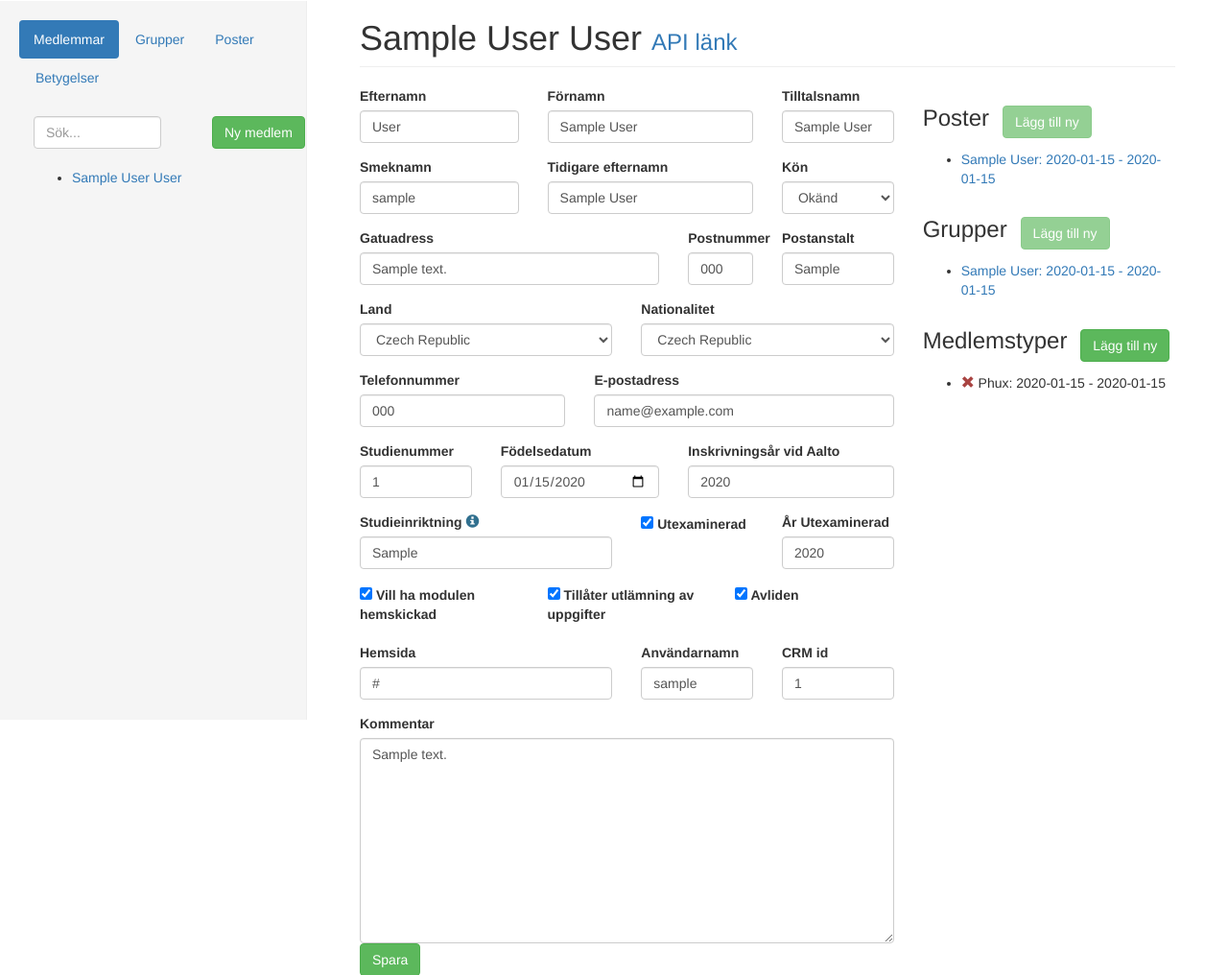
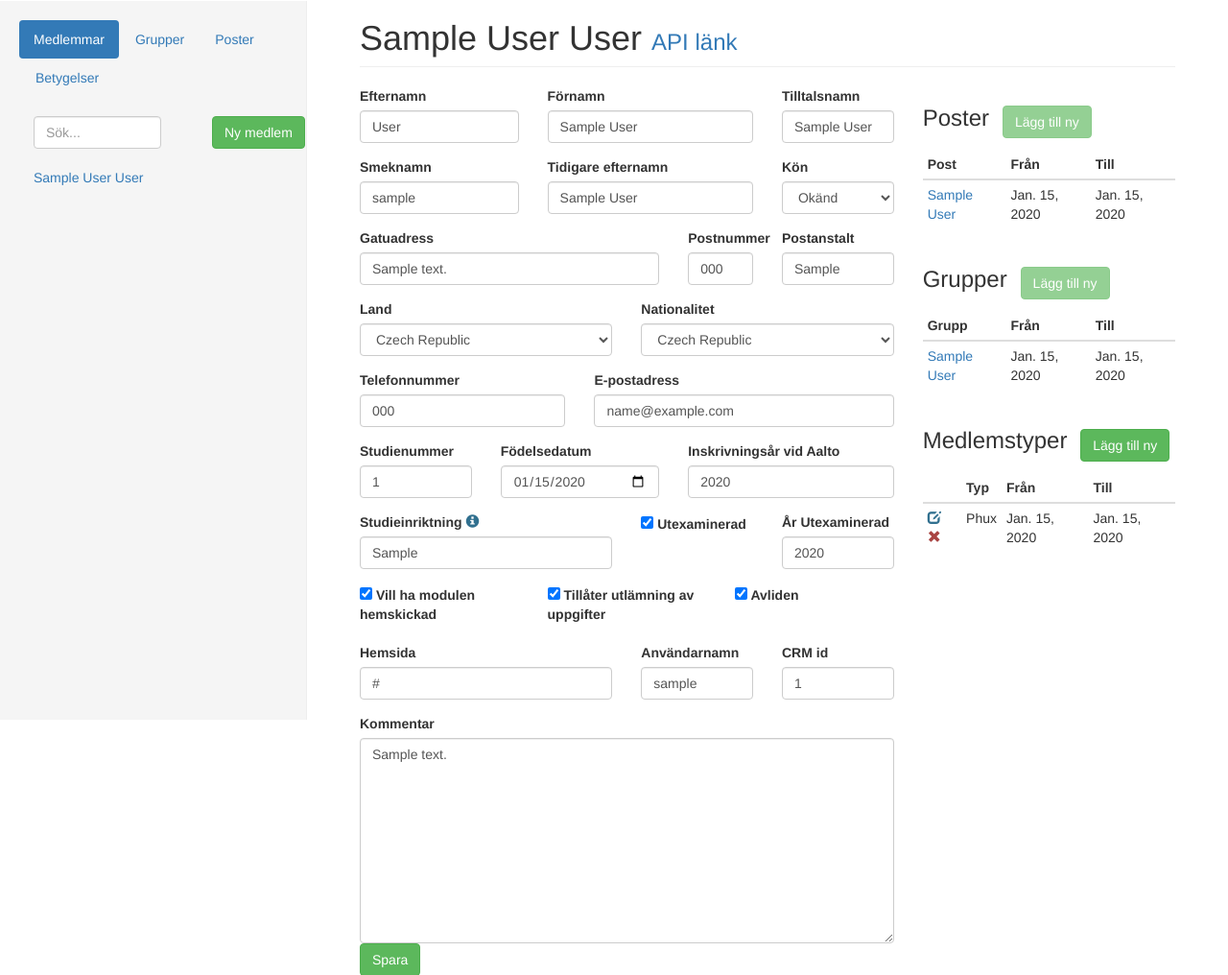
Before and after one commit to olegstikhin/teknologr.io, a Django app: page /members/1/ in a window 1280 px wide. Shown: the part 50-1066 px from the top of the page at 96% size. Run offline with Django 3.2, Linux system fonts and the light colour scheme; tables that the repository leaves empty hold one stand-in row (values such as "Sample post"); some libraries are stand-ins or nearby versions.

Commit message:
Style fixes

```diff
--- a/teknologr/members/templates/decoration.html
+++ b/teknologr/members/templates/decoration.html
@@ -18,7 +18,7 @@
 </h1>
 
 {% include "modals/decoration.html" with modalname="decorationModal" title="Editera Betygelse" decorationform=decorationform decoration=decoration only %}
-
+</div>
 <div class="container-fluid">
 
   <ul class="list-inline">
@@ -49,7 +49,6 @@
   </tbody>
 </table>
 </div>
-</div>
 {% endblock %}
 
 {% block scripts %}
--- a/teknologr/members/templates/functionary.html
+++ b/teknologr/members/templates/functionary.html
@@ -18,6 +18,7 @@
 </h1>
 
 {% include "modals/functionarytype.html" with modalname="functionaryTypeModal" title="Editera Funktionär" functionaryTypeForm=functionaryTypeForm functionaryType=functionaryType only %}
+</div>
 
 <div class="container-fluid">
   <ul class="list-inline">
@@ -50,7 +51,6 @@
     </tbody>
   </table>
 </div>
-</div>
 {% endblock %}
 
 {% block scripts %}
--- a/teknologr/members/templates/member.html
+++ b/teknologr/members/templates/member.html
@@ -195,24 +195,46 @@
         <button disabled class="btn btn-success" data-toggle="modal" data-target="#">Lägg till ny</button>
       </li>
     </ul>
-    <ul>
+    <table class="table table-condensed">
+    <thead><tr>
+    	<th>Post</th>
+    	<th>Från</th>
+    	<th>Till</th>
+    </tr></thead>
     {% for functionary in functionaries %}
-    <li><a href="/functionaries/{{functionary.id}}/">{{functionary.str_type}}</a></li>
+    <tr>
+    	<td><a href="/functionaries/{{functionary.id}}/">{{functionary.functionarytype.name}}</a></td>
+    	<td>{{functionary.begin_date}}</td>
+    	<td>{{functionary.end_date}}</td>
+    </tr>
     {% endfor %}
-    </ul>
+    </table>
     <ul class="list-inline">
       <li><h3>Grupper</h3></li>
       <li>
         <button disabled class="btn btn-success" data-toggle="modal" data-target="#">Lägg till ny</button>
       </li>
     </ul>
-    <ul>
+    <table class="table table-condensed">
+    <thead><tr>
+    <th>Grupp</th>
+    <th>Från</th>
+    <th>Till</th>
+    </tr></thead>
     {% for membership in groups %}
-    <li>
-      <a href="/groups/{{membership.group.grouptype.id}}/{{membership.group.id}}/">{{membership.group}}</a>
-    </li>
+    <tr>
+    <td>
+      <a href="/groups/{{membership.group.grouptype.id}}/{{membership.group.id}}/">{{membership.group.grouptype.name}}</a>
+    </td>
+    <td>
+      {{membership.group.begin_date}}
+    </td>
+    <td>
+      {{membership.group.end_date}}
+    </td>
+    </tr>
     {% endfor %}
-    </ul>
+    </table>
     <ul class="list-inline">
       <li><h3>Medlemstyper</h3></li>
       <li>
@@ -220,14 +242,29 @@
         {% include "modals/membertype.html" with modalname="addMemberType" title="Lägg till medlemstyp" form=addmembertypeform only %}
       </li>
     </ul>
-    <ul>
+    <table class="table table-condensed">
+    <thead><tr>
+      <th>&nbsp;</th>
+      <th>Typ</th>
+      <th>Från</th>
+      <th>Till</th>
+    </tr></thead>
     {% for type in membertypes %}
-    <li>
+    <tr><td>
+      <span class="glyphicon glyphicon-edit text-info editMemberType" role="button" data-id="{{ type.id }}"></span>
       <span class="glyphicon glyphicon-remove text-danger removeMemberType" role="button" data-id="{{ type.id }}"></span>
-      {{type}}
-    </li>
+      </td>
+      <td>
+      {{type.get_type_display}}
+      </td>
+      <td>
+      {{type.begin_date}}
+      </td>
+      <td>
+      {{type.end_date}}
+    </td></tr>
     {% endfor %}
-    </ul>
+    </table>
   </div>
   </div>
 </div>
--- a/teknologr/members/templates/side.html
+++ b/teknologr/members/templates/side.html
@@ -18,9 +18,9 @@
 
 </div>
 <br>
-<ul>
+<table>
   {% for obj in side.objects %}
-  <li><a class="side-object" href="/{{side.active}}/{{obj.id}}/">{{obj.name|default:"Namnlös"}}</a></li>
+  <tr><td><a class="side-object" href="/{{side.active}}/{{obj.id}}/">{{obj.name|default:"Namnlös"}}</a></td></tr>
   {% endfor %}
-</ul>
+</table>
 </div>
```
